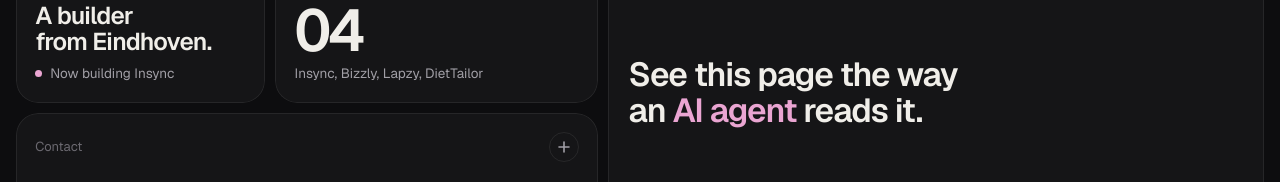
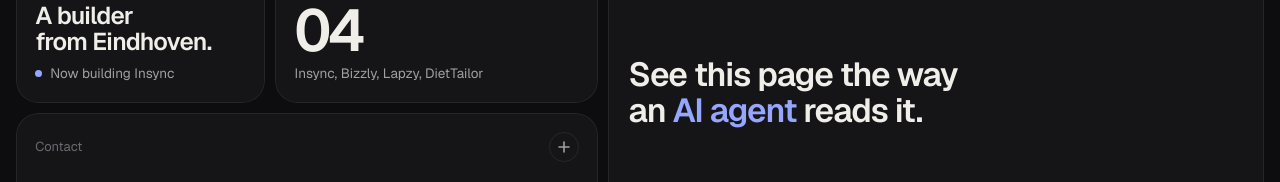
Before and after one commit to PatrickHuizinga88/patrickhuizinga88.github.io, an Astro site: page / in a window 1280 px wide. Shown: the part 422-604 px from the top of the page. Built offline with nearby package versions, Linux system fonts and the light colour scheme; Astro itself is replaced by a stand-in of ours.

Commit message:
Change accent color to periwinkle (#96a6ff)
Co-Authored-By: Claude Opus 5.5 <noreply@anthropic.com>

```diff
--- a/src/styles/global.css
+++ b/src/styles/global.css
@@ -11,7 +11,7 @@
     --ink: #f0eee9;
     --ink-2: #a19fa6;
     --ink-3: #6b6970;
-    --accent: #eaa5d2;
+    --accent: #96a6ff;
     --on-accent: #141416;
 
     --r: 22px;
```
